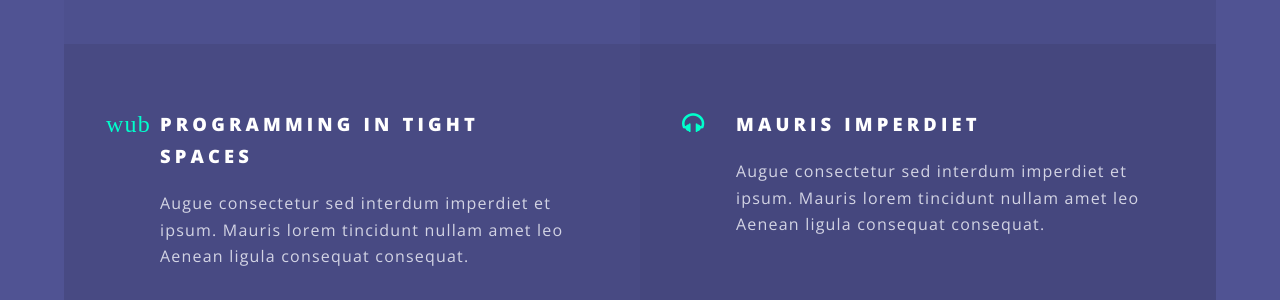
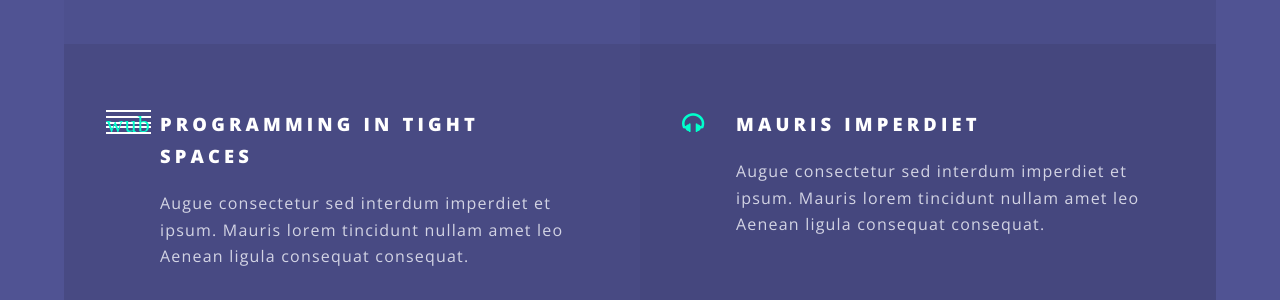
Before and after one commit to BasPaap/baspaap.github.io, a Jekyll site: the page built from index.html, in a window 1280 px wide and 900 px high, scrolled down 3696 px. Shown: the part 150-450 px from the top of the window. Built offline with Jekyll 4.4.1, drawn with Linux system fonts in a browser that asks for light colours.

Commit message:
Attempting bars icon.

```diff
--- a/css/main.scss
+++ b/css/main.scss
@@ -1880,4 +1880,5 @@ $baseurl: '{{ site.baseurl }}/images';
 
 li.icon.dev::before {
 	content: 'wub';
+	background-image: url("images/bars.svg");
 }
```
